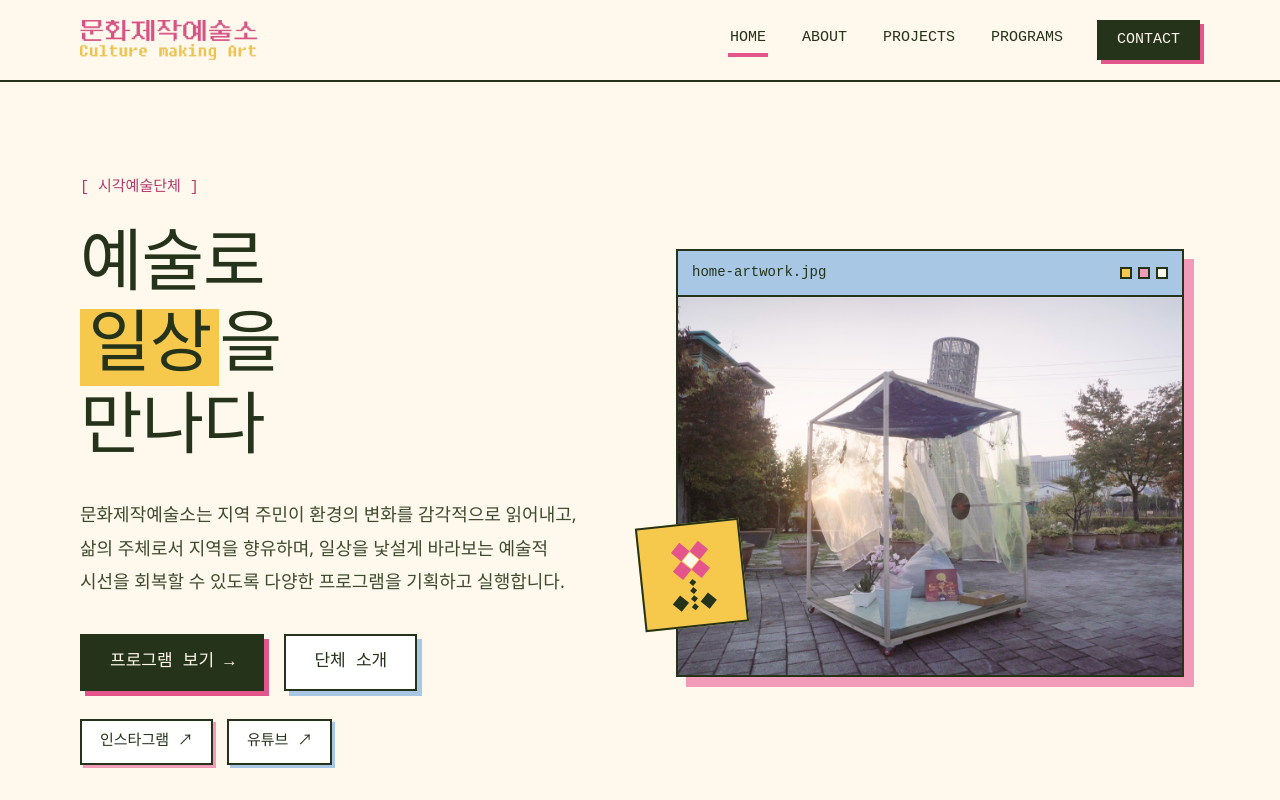
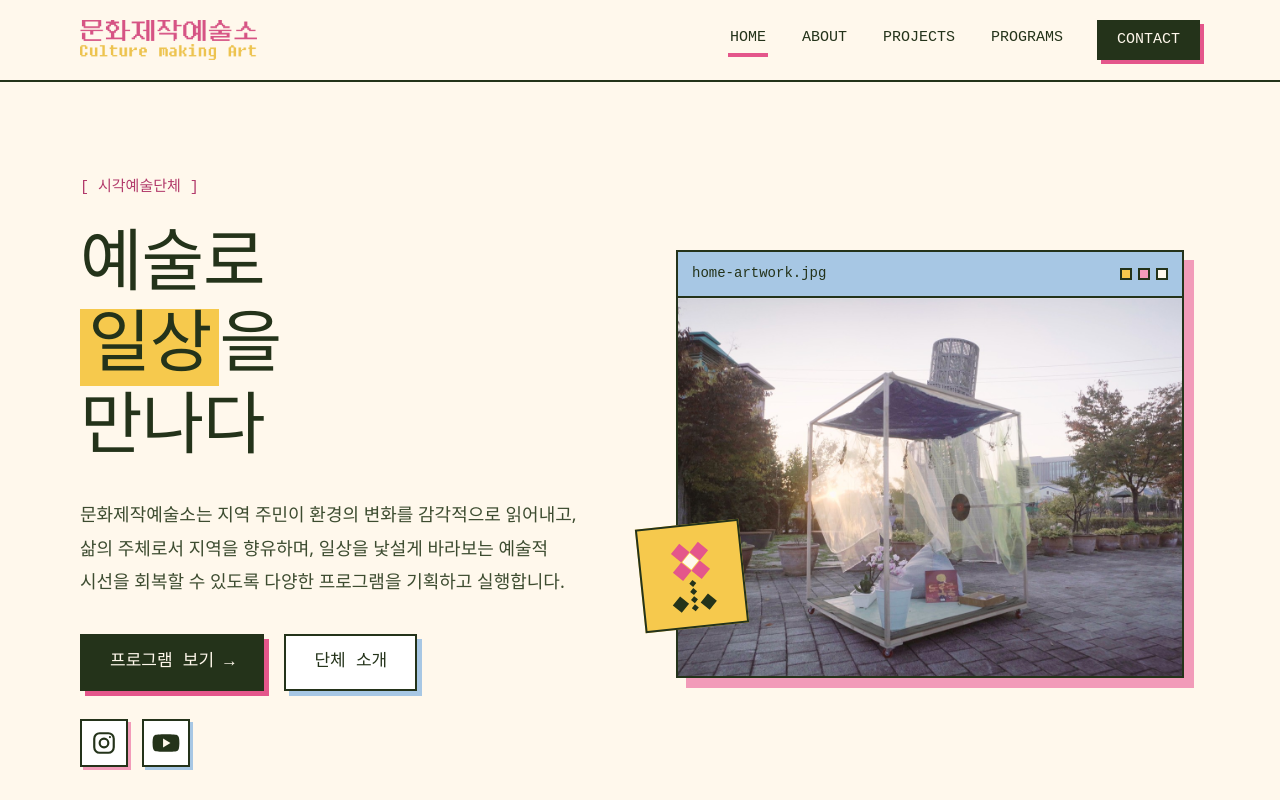
Before and after one commit to culturemakingart/culturemakingart.github.io, a plain HTML site: page index.html in a window 1280 px wide. Shown: the top 800 px of the page. Drawn offline with Linux system fonts and the light colour scheme; no server answers; a web font is replaced by a local one.

Commit message:
Use Instagram and YouTube logo icons for home links

```diff
--- a/assets/css/style.css
+++ b/assets/css/style.css
@@ -734,4 +734,4 @@ ul, ol { margin: 0; padding: 0; list-style: none; }
   .inquiry-form { padding: 22px 18px; gap: 16px; box-shadow: 5px 5px 0 var(--sky); }
   .inquiry-form button[type=submit] { justify-self: stretch; }
 }
-.home-social{display:flex;flex-wrap:wrap;gap:14px}.home-social[hidden],.home-social a[hidden]{display:none}.home-social .btn{font-size:15px;padding:12px 18px;box-shadow:3px 3px 0 var(--sky)}.home-social a[data-social=instagram]{box-shadow:3px 3px 0 var(--blush)}
+.home-social{display:flex;flex-wrap:wrap;gap:14px}.home-social[hidden],.home-social a[hidden]{display:none}.home-social .btn{display:inline-flex;align-items:center;justify-content:center;width:48px;height:48px;padding:10px;box-shadow:3px 3px 0 var(--sky)}.home-social .btn svg{display:block;flex:none}.home-social a[data-social=instagram]{box-shadow:3px 3px 0 var(--blush)}
--- a/index.html
+++ b/index.html
@@ -12,7 +12,7 @@
 <link rel="preconnect" href="https://fonts.googleapis.com">
 <link rel="preconnect" href="https://fonts.gstatic.com" crossorigin>
 <link rel="stylesheet" href="https://fonts.googleapis.com/css2?family=IBM+Plex+Sans+KR:wght@400;600&amp;display=swap">
-<link rel="stylesheet" href="assets/css/style.css?v=20261120-social2">
+<link rel="stylesheet" href="assets/css/style.css?v=20261120-social-icons1">
 <script src="assets/js/main.js" defer></script>
 <script src="/assets/js/content-order.js?v=20261105-order1" defer></script><script src="/assets/js/site-api.js" defer></script>
 <script src="/assets/js/site-content.js?v=20261120-social2" defer></script>
@@ -46,8 +46,12 @@
       <a class="btn" href="about/">단체 소개</a>
     </div>
     <nav class="home-social" aria-label="공식 소셜 채널">
-      <a class="btn" data-social="instagram" href="https://www.instagram.com/culturemakingart/" target="_blank" rel="noopener noreferrer">인스타그램 ↗</a>
-      <a class="btn" data-social="youtube" href="https://www.youtube.com/@%EB%AC%B8%ED%99%94%EC%A0%9C%EC%9E%91%EC%98%88%EC%88%A0%EC%86%8C" target="_blank" rel="noopener noreferrer">유튜브 ↗</a>
+      <a class="btn" data-social="instagram" href="https://www.instagram.com/culturemakingart/" target="_blank" rel="noopener noreferrer" aria-label="인스타그램 (새 탭)" title="인스타그램">
+        <svg viewBox="0 0 24 24" width="26" height="26" fill="none" stroke="currentColor" stroke-width="2" aria-hidden="true" focusable="false"><rect x="3" y="3" width="18" height="18" rx="5"/><circle cx="12" cy="12" r="4"/><circle cx="17.5" cy="6.5" r="1" fill="currentColor" stroke="none"/></svg>
+      </a>
+      <a class="btn" data-social="youtube" href="https://www.youtube.com/@%EB%AC%B8%ED%99%94%EC%A0%9C%EC%9E%91%EC%98%88%EC%88%A0%EC%86%8C" target="_blank" rel="noopener noreferrer" aria-label="유튜브 (새 탭)" title="유튜브">
+        <svg viewBox="0 0 24 24" width="28" height="28" aria-hidden="true" focusable="false"><path fill="currentColor" d="M23 7.1a3 3 0 0 0-2.1-2.2C19 4.4 12 4.4 12 4.4s-7 0-8.9.5A3 3 0 0 0 1 7.1C.5 9 .5 12 .5 12s0 3 .5 4.9a3 3 0 0 0 2.1 2.2c1.9.5 8.9.5 8.9.5s7 0 8.9-.5a3 3 0 0 0 2.1-2.2c.5-1.9.5-4.9.5-4.9s0-3-.5-4.9Z"/><path fill="var(--cream,#fff8ec)" d="m9.5 15.8 6.3-3.8-6.3-3.8Z"/></svg>
+      </a>
     </nav>
   </div>
   <div class="hero__visual">
```
